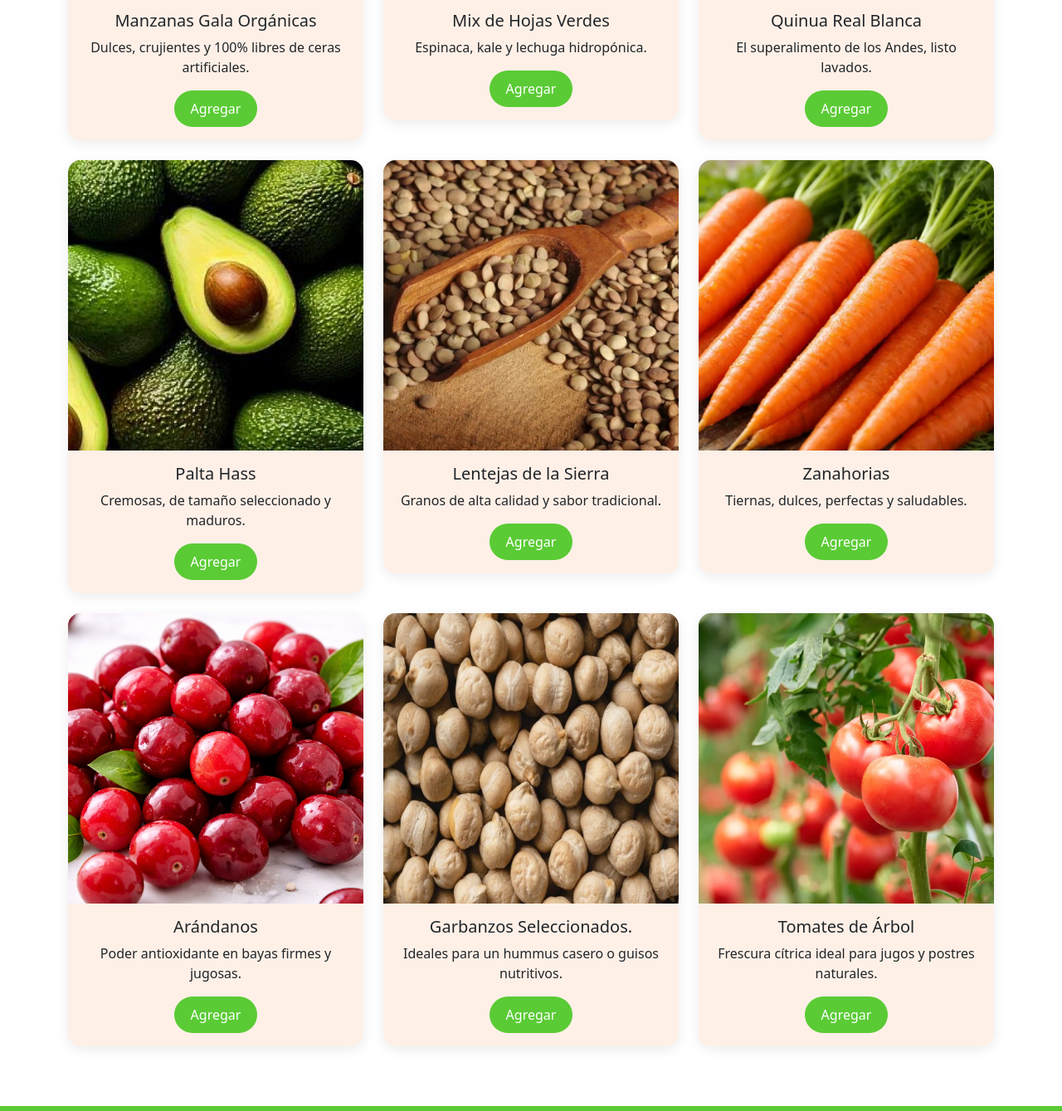
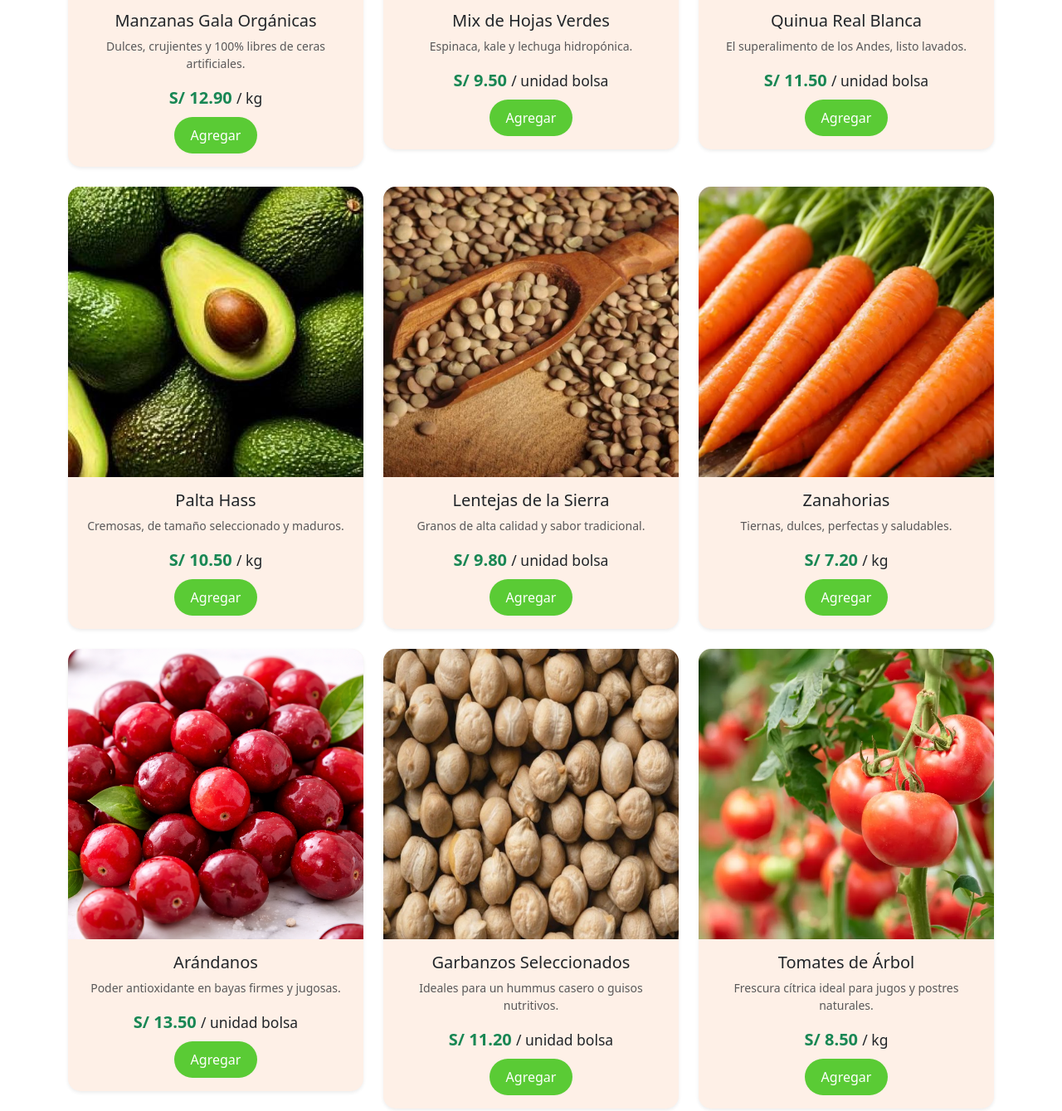
Before and after one commit to IsaacBM-dev/EcoMarket, a plain HTML site: page pages/productos.html in a window 1280 px wide. Shown: the part 489-1828 px from the top of the page at 83% size. Drawn offline with nearby package versions, Linux system fonts and the light colour scheme; a web font is replaced by a local one.

Commit message:
Update productos.html

```diff
--- a/pages/productos.html
+++ b/pages/productos.html
@@ -59,11 +59,13 @@
 
             <div class="col-md-4 mb-4">
                 <div class="producto">
-                        <div class="card catalogo-card">
-                            <img src="../src/img/manzanas.jpg" class="card-img-top">
+                    <div class="card catalogo-card h-100 border-0 shadow-sm">
+                        <img src="../src/img/manzanas.jpg" class="card-img-top" alt="Manzanas Gala">
                         <div class="card-body text-center">
                             <h5 class="card-title">Manzanas Gala Orgánicas</h5>
-                                <p class="card-text">Dulces, crujientes y 100% libres de ceras artificiales.</p>
+                            <p class="card-text text-muted small">Dulces, crujientes y 100% libres de ceras artificiales.</p>
+                            <p class="fw-bold fs-5 text-success mb-2">S/ 12.90 <span class="fw-normal small text-dark">/ kg</span></p>
+
                             <div class="contador-cantidad oculto">
                                 <button class="restar">-</button>
                                 <span class="cantidad">1</span>
@@ -79,11 +81,13 @@
 
             <div class="col-md-4 mb-4">
                 <div class="producto">
-                        <div class="card catalogo-card">
-                            <img src="../src/img/mix.jpg" class="card-img-top">
+                    <div class="card catalogo-card h-100 border-0 shadow-sm">
+                        <img src="../src/img/mix.jpg" class="card-img-top" alt="Mix Hojas Verdes">
                         <div class="card-body text-center">
                             <h5 class="card-title">Mix de Hojas Verdes</h5>
-                                <p class="card-text">Espinaca, kale y lechuga hidropónica.</p>
+                            <p class="card-text text-muted small">Espinaca, kale y lechuga hidropónica.</p>
+                            <p class="fw-bold fs-5 text-success mb-2">S/ 9.50 <span class="fw-normal small text-dark">/ unidad bolsa</span></p>
+
                             <div class="contador-cantidad oculto">
                                 <button class="restar">-</button>
                                 <span class="cantidad">1</span>
@@ -99,11 +103,13 @@
 
             <div class="col-md-4 mb-4">
                 <div class="producto">
-                        <div class="card catalogo-card">
-                            <img src="../src/img/quinua-blanca.jpg" class="card-img-top">
+                    <div class="card catalogo-card h-100 border-0 shadow-sm">
+                        <img src="../src/img/quinua-blanca.jpg" class="card-img-top" alt="Quinua Blanca">
                         <div class="card-body text-center">
                             <h5 class="card-title">Quinua Real Blanca</h5>
-                                <p class="card-text">El superalimento de los Andes, listo lavados.</p>
+                            <p class="card-text text-muted small">El superalimento de los Andes, listo lavados.</p>
+                            <p class="fw-bold fs-5 text-success mb-2">S/ 11.50 <span class="fw-normal small text-dark">/ unidad bolsa</span></p>
+
                             <div class="contador-cantidad oculto">
                                 <button class="restar">-</button>
                                 <span class="cantidad">1</span>
@@ -119,11 +125,13 @@
 
             <div class="col-md-4 mb-4">
                 <div class="producto">
-                        <div class="card catalogo-card">
-                            <img src="../src/img/palta.jpg" class="card-img-top">
+                    <div class="card catalogo-card h-100 border-0 shadow-sm">
+                        <img src="../src/img/palta.jpg" class="card-img-top" alt="Palta Hass">
                         <div class="card-body text-center">
                             <h5 class="card-title">Palta Hass</h5>
-                                <p class="card-text">Cremosas, de tamaño seleccionado y maduros.</p>
+                            <p class="card-text text-muted small">Cremosas, de tamaño seleccionado y maduros.</p>
+                            <p class="fw-bold fs-5 text-success mb-2">S/ 10.50 <span class="fw-normal small text-dark">/ kg</span></p>
+
                             <div class="contador-cantidad oculto">
                                 <button class="restar">-</button>
                                 <span class="cantidad">1</span>
@@ -139,11 +147,13 @@
 
             <div class="col-md-4 mb-4">
                 <div class="producto">
-                        <div class="card catalogo-card">
-                            <img src="../src/img/lentejas.jpg" class="card-img-top">
+                    <div class="card catalogo-card h-100 border-0 shadow-sm">
+                        <img src="../src/img/lentejas.jpg" class="card-img-top" alt="Lentejas">
                         <div class="card-body text-center">
                             <h5 class="card-title">Lentejas de la Sierra</h5>
-                                <p class="card-text">Granos de alta calidad y sabor tradicional.</p>
+                            <p class="card-text text-muted small">Granos de alta calidad y sabor tradicional.</p>
+                            <p class="fw-bold fs-5 text-success mb-2">S/ 9.80 <span class="fw-normal small text-dark">/ unidad bolsa</span></p>
+
                             <div class="contador-cantidad oculto">
                                 <button class="restar">-</button>
                                 <span class="cantidad">1</span>
@@ -159,11 +169,13 @@
 
             <div class="col-md-4 mb-4">
                 <div class="producto">
-                        <div class="card catalogo-card">
-                            <img src="../src/img/zanahorias.jpg" class="card-img-top">
+                    <div class="card catalogo-card h-100 border-0 shadow-sm">
+                        <img src="../src/img/zanahorias.jpg" class="card-img-top" alt="Zanahorias">
                         <div class="card-body text-center">
                             <h5 class="card-title">Zanahorias</h5>
-                                <p class="card-text">Tiernas, dulces, perfectas y saludables.</p>
+                            <p class="card-text text-muted small">Tiernas, dulces, perfectas y saludables.</p>
+                            <p class="fw-bold fs-5 text-success mb-2">S/ 7.20 <span class="fw-normal small text-dark">/ kg</span></p>
+
                             <div class="contador-cantidad oculto">
                                 <button class="restar">-</button>
                                 <span class="cantidad">1</span>
@@ -179,11 +191,13 @@
 
             <div class="col-md-4 mb-4">
                 <div class="producto">
-                        <div class="card catalogo-card">
-                            <img src="../src/img/arandanos.jpg" class="card-img-top">
+                    <div class="card catalogo-card h-100 border-0 shadow-sm">
+                        <img src="../src/img/arandanos.jpg" class="card-img-top" alt="Arándanos">
                         <div class="card-body text-center">
                             <h5 class="card-title">Arándanos</h5>
-                                <p class="card-text">Poder antioxidante en bayas firmes y jugosas.</p>
+                            <p class="card-text text-muted small">Poder antioxidante en bayas firmes y jugosas.</p>
+                            <p class="fw-bold fs-5 text-success mb-2">S/ 13.50 <span class="fw-normal small text-dark">/ unidad bolsa</span></p>
+
                             <div class="contador-cantidad oculto">
                                 <button class="restar">-</button>
                                 <span class="cantidad">1</span>
@@ -199,11 +213,13 @@
 
             <div class="col-md-4 mb-4">
                 <div class="producto">
-                        <div class="card catalogo-card">
-                            <img src="../src/img/garbanzos.jpg" class="card-img-top">
+                    <div class="card catalogo-card h-100 border-0 shadow-sm">
+                        <img src="../src/img/garbanzos.jpg" class="card-img-top" alt="Garbanzos">
                         <div class="card-body text-center">
-                                <h5 class="card-title">Garbanzos Seleccionados.</h5>
-                                <p class="card-text">Ideales para un hummus casero o guisos nutritivos.</p>
+                            <h5 class="card-title">Garbanzos Seleccionados</h5>
+                            <p class="card-text text-muted small">Ideales para un hummus casero o guisos nutritivos.</p>
+                            <p class="fw-bold fs-5 text-success mb-2">S/ 11.20 <span class="fw-normal small text-dark">/ unidad bolsa</span></p>
+
                             <div class="contador-cantidad oculto">
                                 <button class="restar">-</button>
                                 <span class="cantidad">1</span>
@@ -219,11 +235,13 @@
 
             <div class="col-md-4 mb-4">
                 <div class="producto">
-                        <div class="card catalogo-card">
-                            <img src="../src/img/tomates.jpg" class="card-img-top">
+                    <div class="card catalogo-card h-100 border-0 shadow-sm">
+                        <img src="../src/img/tomates.jpg" class="card-img-top" alt="Tomates de Árbol">
                         <div class="card-body text-center">
                             <h5 class="card-title">Tomates de Árbol</h5>
-                                <p class="card-text">Frescura cítrica ideal para jugos y postres naturales.</p>
+                            <p class="card-text text-muted small">Frescura cítrica ideal para jugos y postres naturales.</p>
+                            <p class="fw-bold fs-5 text-success mb-2">S/ 8.50 <span class="fw-normal small text-dark">/ kg</span></p>
+
                             <div class="contador-cantidad oculto">
                                 <button class="restar">-</button>
                                 <span class="cantidad">1</span>
@@ -238,7 +256,6 @@
             </div>
 
         </div>
-
     </div>
 </section>
 
```
Lines whose indentation alone changed are shown as unchanged.
